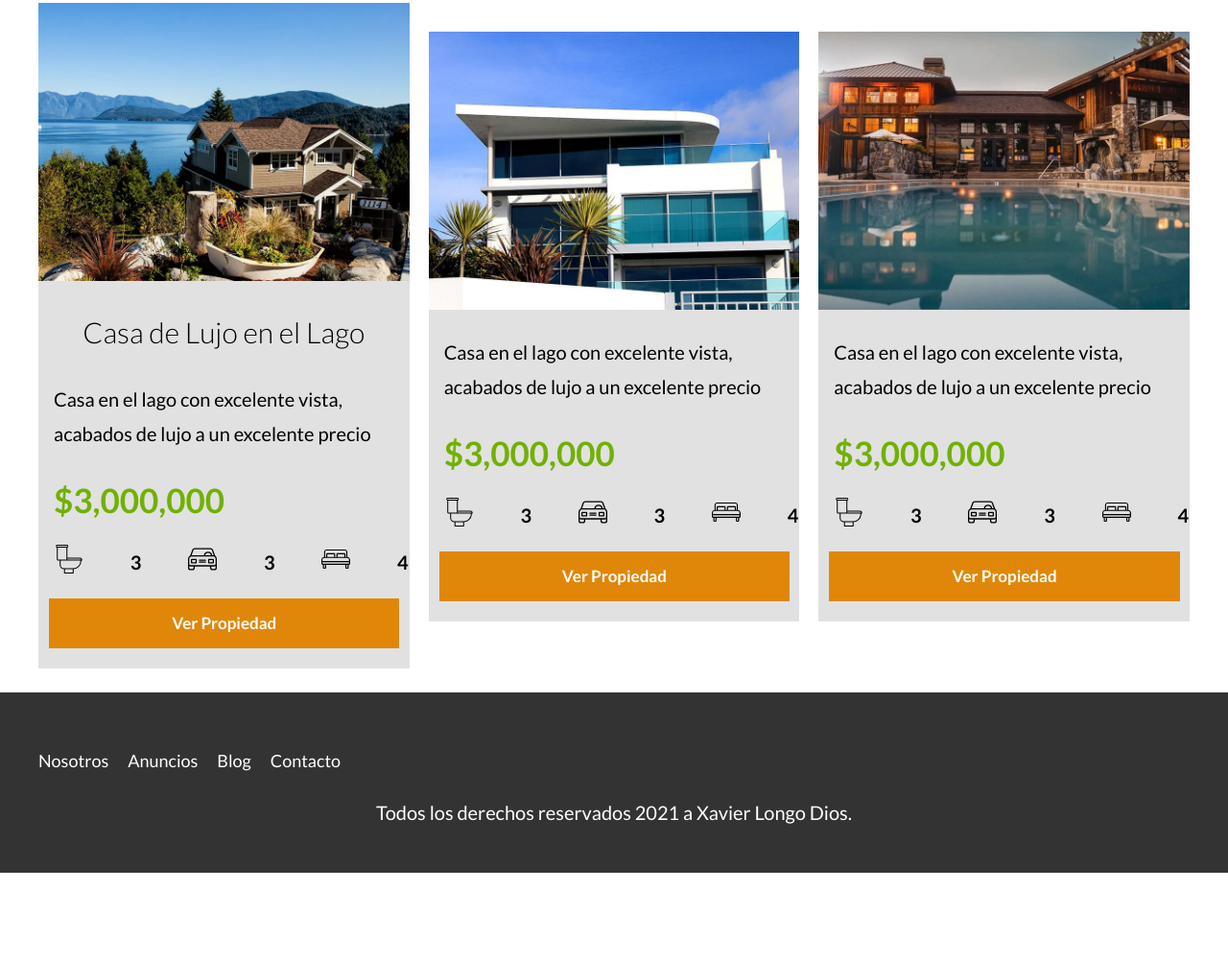
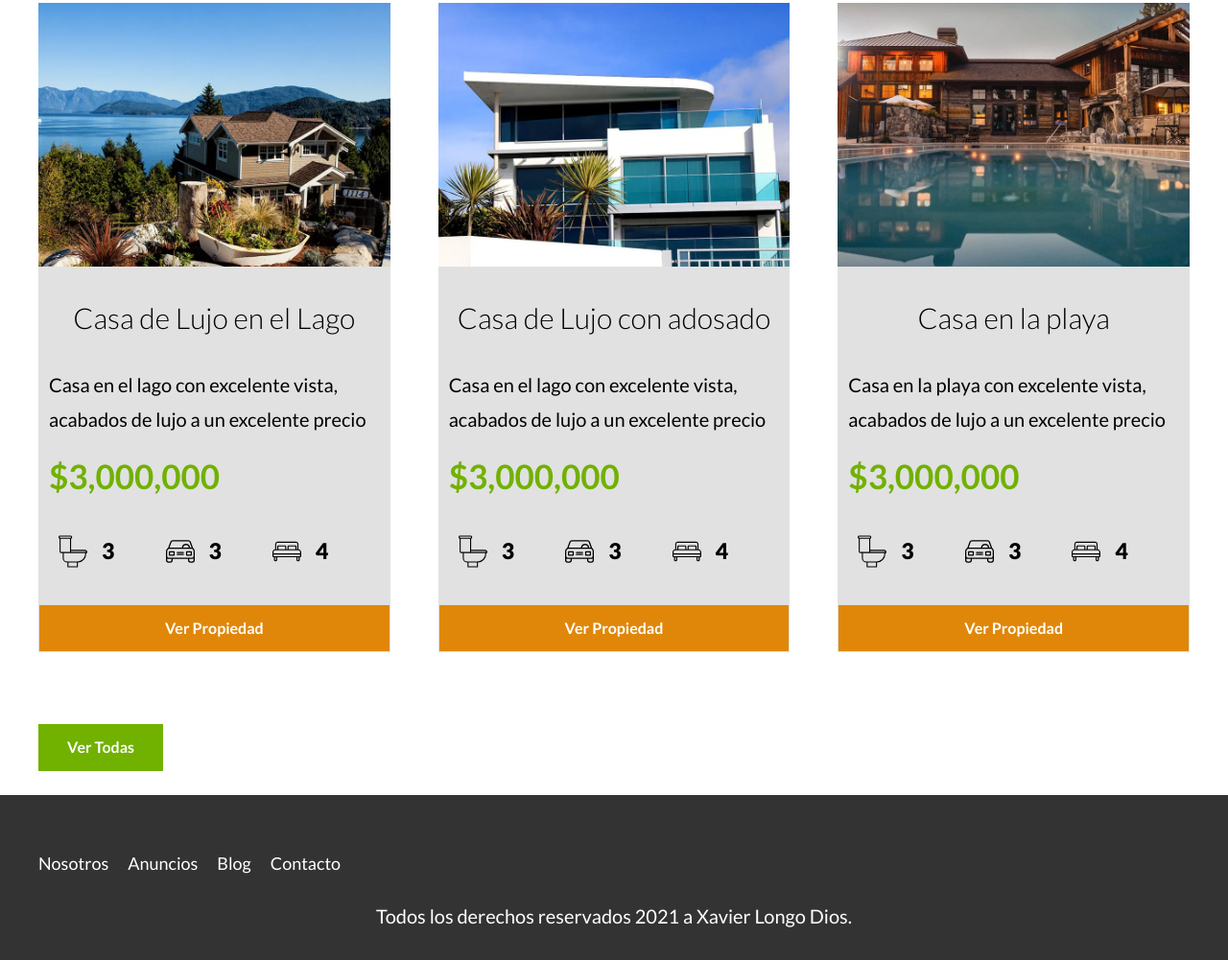
Before and after one commit to Longodios/proyectoBienesRaices, a website: page index.html in a window 1280 px wide. Shown: the part 1495-2496 px from the top of the page at 96% size. Before the commit the page ends 2430 px from the top, so only its background shows below. Drawn offline with Linux system fonts and the light colour scheme.

Commit message:
Cambios Miercoles

```diff
--- a/index.html
+++ b/index.html
@@ -75,57 +75,97 @@
                         <p> Casa en el lago con excelente vista, acabados de lujo a un excelente precio</p>
                         <span>$3,000,000</span>
                     </div>
-                    <div class="iconos-oferta">
-                        <img src="build/img/icono_wc.svg"> <span> 3</span>
-                        <img src="build/img/icono_estacionamiento.svg"> <span> 3</span>
-                        <img src="build/img/icono_dormitorio.svg"> <span> 4</span>
-                    </div>
+                    <ul class="iconos-oferta">
+                        <li>
+                            <img src="build/img/icono_wc.svg">
+                            <p> 3</p>
+                        </li>
+                        <li>
+                            <img src="build/img/icono_estacionamiento.svg">
+                            <p> 3</p>
+                        </li>
+                        <li>
+                            <img src="build/img/icono_dormitorio.svg">
+                            <p> 4</p>
+                        </li>
+                    </ul>
 
-                    <button href="#" class="boton">Ver Propiedad</button>
+                    <a href="#" class="boton">Ver Propiedad</a>
                 </div>
 
 
             </div>
 
             <div class="casa">
-                <div class="imagen-oferta1">
+                <picture>
+                    <source srcset="build/img/anuncio2.webp" type="image/webp">
+                    <source srcset="build/img/anuncio2.jpg" type="image/jpeg">
                     <img src="build/img/anuncio2.jpg" alt="Casa de Lujo en el Lago">
-                </div>
-                <div class="informacion-casa">
+                </picture>
+                <div class="informacion-casa ">
                     <div class="texto-casa">
-                        <h3 class="centrar-texto"></h3>
+                        <h3 class="centrar-texto">Casa de Lujo con adosado </h3>
                         <p> Casa en el lago con excelente vista, acabados de lujo a un excelente precio</p>
                         <span>$3,000,000</span>
                     </div>
-                    <div class="iconos-oferta">
-                        <img src="build/img/icono_wc.svg"> <span> 3</span>
-                        <img src="build/img/icono_estacionamiento.svg"> <span> 3</span>
-                        <img src="build/img/icono_dormitorio.svg"> <span> 4</span>
-                    </div>
-                    <button href="#" class="boton">Ver Propiedad</button>
+                    <ul class="iconos-oferta">
+                        <li>
+                            <img src="build/img/icono_wc.svg">
+                            <p> 3</p>
+                        </li>
+                        <li>
+                            <img src="build/img/icono_estacionamiento.svg">
+                            <p> 3</p>
+                        </li>
+                        <li>
+                            <img src="build/img/icono_dormitorio.svg">
+                            <p> 4</p>
+                        </li>
+                    </ul>
+                    <a href="#" class="boton">Ver Propiedad</a>
                 </div>
             </div>
 
             <div class="casa">
-                <div class="imagen-oferta1">
+                <picture>
+                    <source srcset="build/img/anuncio3.jpg" type="image/jpeg">
+                    <source srcset="build/img/anuncio3.webp" type="image/webp">
                     <img src="build/img/anuncio3.jpg" alt="Casa de Lujo en el Lago">
-                </div>
+                </picture>
+
                 <div class="informacion-casa">
                     <div class="texto-casa">
-                        <h3 class="centrar-texto"></h3>
-                        <p> Casa en el lago con excelente vista, acabados de lujo a un excelente precio</p>
+                        <h3 class="centrar-texto">Casa en la playa</h3>
+                        <p> Casa en la playa con excelente vista, acabados de lujo a un excelente precio</p>
                         <span>$3,000,000</span>
+
+                        <ul class="iconos-oferta">
+                            <li>
+                                <img src="build/img/icono_wc.svg">
+                                <p> 3</p>
+                            </li>
+                            <li>
+
+                                <img src="build/img/icono_estacionamiento.svg">
+                                <p> 3</p>
+                            </li>
+                            <li>
+                                <img src="build/img/icono_dormitorio.svg">
+                                <p> 4</p>
+                            </li>
+
+                        </ul>
+                        <a href="#" class="boton">Ver Propiedad</a>
                     </div>
-                    <div class="iconos-oferta">
-                        <img src="build/img/icono_wc.svg"> <span> 3</span>
-                        <img src="build/img/icono_estacionamiento.svg"> <span> 3</span>
-                        <img src="build/img/icono_dormitorio.svg"> <span> 4</span>
-                    </div>
-                    <button href="#" class="boton">Ver Propiedad</button>
+
                 </div>
+
+            </div>
+            <div class="alinear-derecha">
+                <a href="#" class="boton-verde">Ver Todas</a>
             </div>
 
-        </div>
+
     </section>
 
     <footer class="footer seccion">
--- a/src/scss/app.scss
+++ b/src/scss/app.scss
@@ -3,6 +3,7 @@
 @import 'base/mixins';
 @import 'base/globales';
 @import 'base/utilidades';
+@import 'base/botones.scss';
 
 /** UI **/
 
--- /dev/null
+++ b/src/scss/base/_botones.scss
@@ -0,0 +1,7 @@
+.boton {
+    @include boton($amarillo, block);
+}
+
+.boton-verde {
+    @include boton($verde, inline-block);
+}
--- a/src/scss/base/_mixins.scss
+++ b/src/scss/base/_mixins.scss
@@ -1,4 +1,5 @@
 /** Media Queries **/
+
 @mixin telefono {
     @media (min-width: #{$telefono}) {
         @content;
@@ -16,8 +17,20 @@
         @content;
     }
 }
-@mixin grid($columnas, $espaciado ) {
+
+@mixin grid($columnas, $espaciado) {
     display: grid;
-    gap: $espaciado;
+    gap: $separacion;
     grid-template-columns: repeat($columnas, 1fr);
 }
+
+@mixin boton($bGColor, $display) {
+    background-color: $bGColor;
+    color: $blanco;
+    font-weight: $bold;
+    text-decoration: none;
+    padding: 1rem 3rem;
+    text-align: center;
+    margin-top: $separacion / 2;
+    display: $display;
+}
--- a/src/scss/layout/_propiedades.scss
+++ b/src/scss/layout/_propiedades.scss
@@ -18,35 +18,32 @@
 }
 
 .texto-casa {
-    margin: 1.5rem;
+    p {
+        margin: 1rem;
+    }
     span {
         font-size: 3.5rem;
         font-weight: $bold;
         color: $verde;
+        margin: 1rem;
     }
 }
 
 .iconos-oferta {
     display: flex;
-    justify-content: space-between;
-    margin-left: 1.6rem;
+    padding: 1rem;
+    margin-left: 1rem;
     img {
         width: 3rem;
-        height: 3rem;
     }
-    span {
-        font-size: 2rem;
-        font-weight: $bold;
+    li {
+        display: flex;
+        flex: 1;
+    }
+    p {
+        font-weight: $black;
+        font-size: 2.3rem;
+        margin: 0;
+        margin-left: 1.5rem;
     }
 }
-
-.boton {
-    width: 95%;
-    padding: 1.6rem;
-    margin: 2rem 0 2rem 1rem;
-    background-color: $amarillo;
-    border: none;
-    color: $blanco;
-    font-size: 1.7rem;
-    font-weight: $bold;
-}
```
Also changed, not shown: build/css/app.css, 1 other file.
